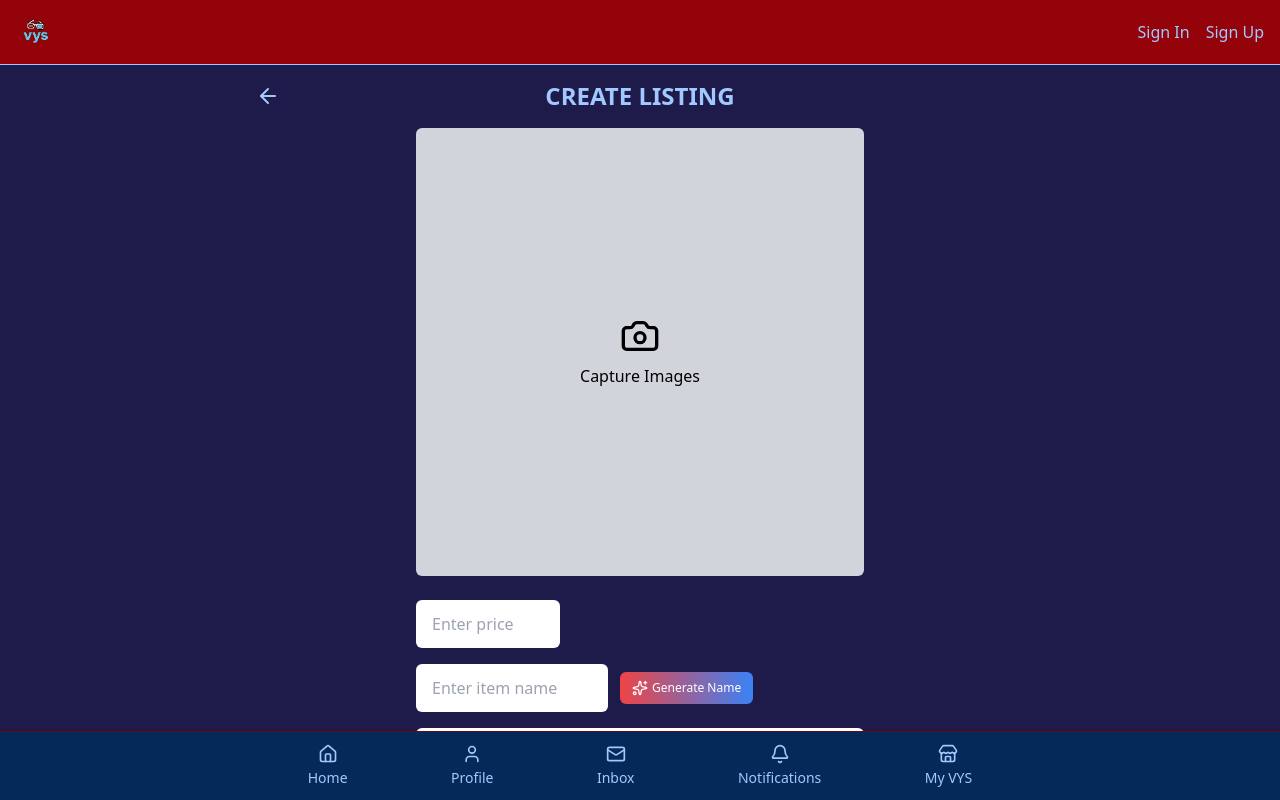
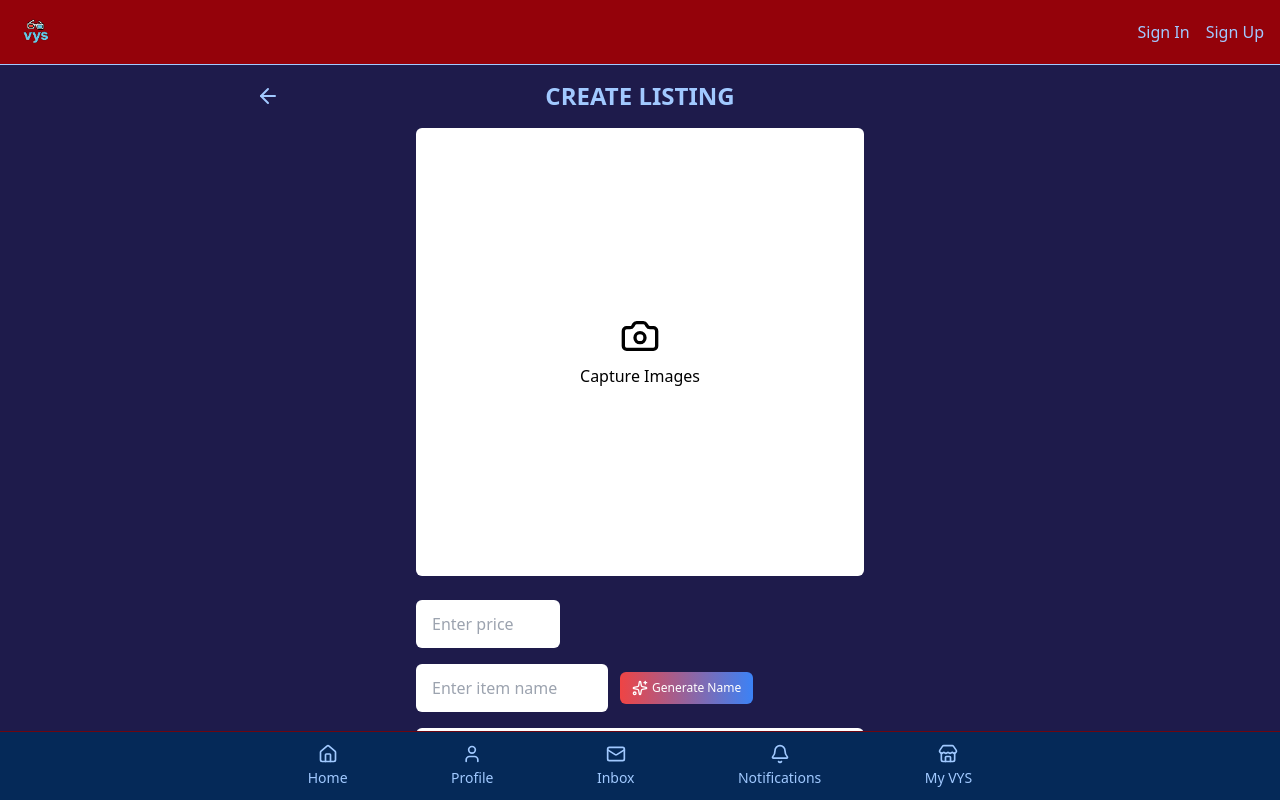
Before and after one commit to Moonwalkert3ch/VYS, a Next.js app in the folder vys-app/: page /create-listing in a window 1280 px wide. Shown: the top 800 px of the page. Built offline with nearby package versions, Linux system fonts and the light colour scheme; no server answers.

Commit message:
changed image placeholder white

```diff
--- a/vys-app/src/components/CreateListingPage.tsx
+++ b/vys-app/src/components/CreateListingPage.tsx
@@ -30,7 +30,7 @@ export default function CreateListingPage() {
         {/* Image Capture Section */}
         {/* Capture Images */}
         <Link href="/upload-image" className="block w-full max-w-md">
-          <div className="cursor-pointer bg-gray-300 w-full aspect-square max-w-md flex flex-col items-center justify-center rounded-md transition hover:brightness-95">
+          <div className="cursor-pointer bg-white w-full aspect-square max-w-md flex flex-col items-center justify-center rounded-md transition hover:brightness-95">
             <Camera className="h-10 w-10 text-black mb-2" />
             <span className="text-black font-medium">Capture Images</span>
           </div>
```
